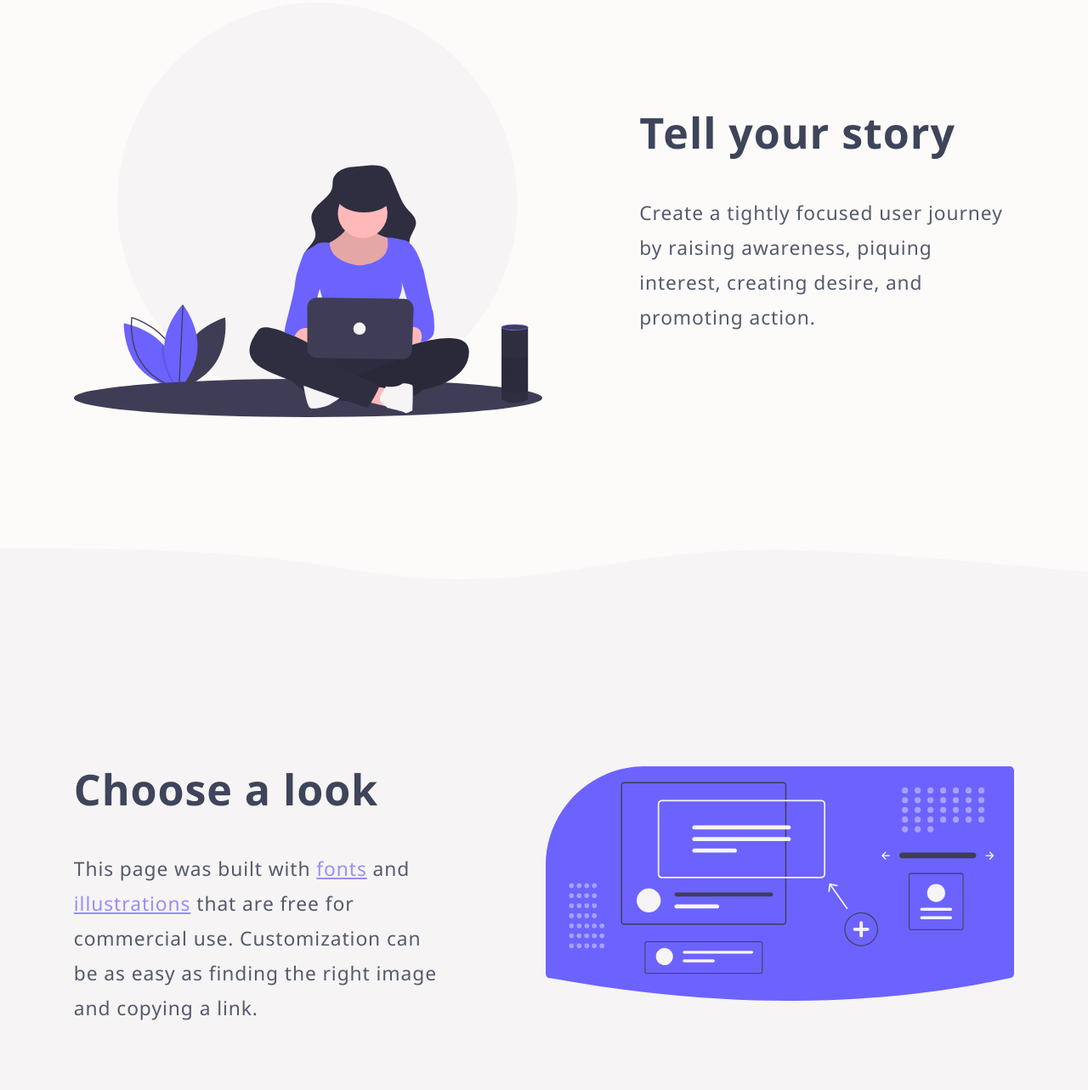
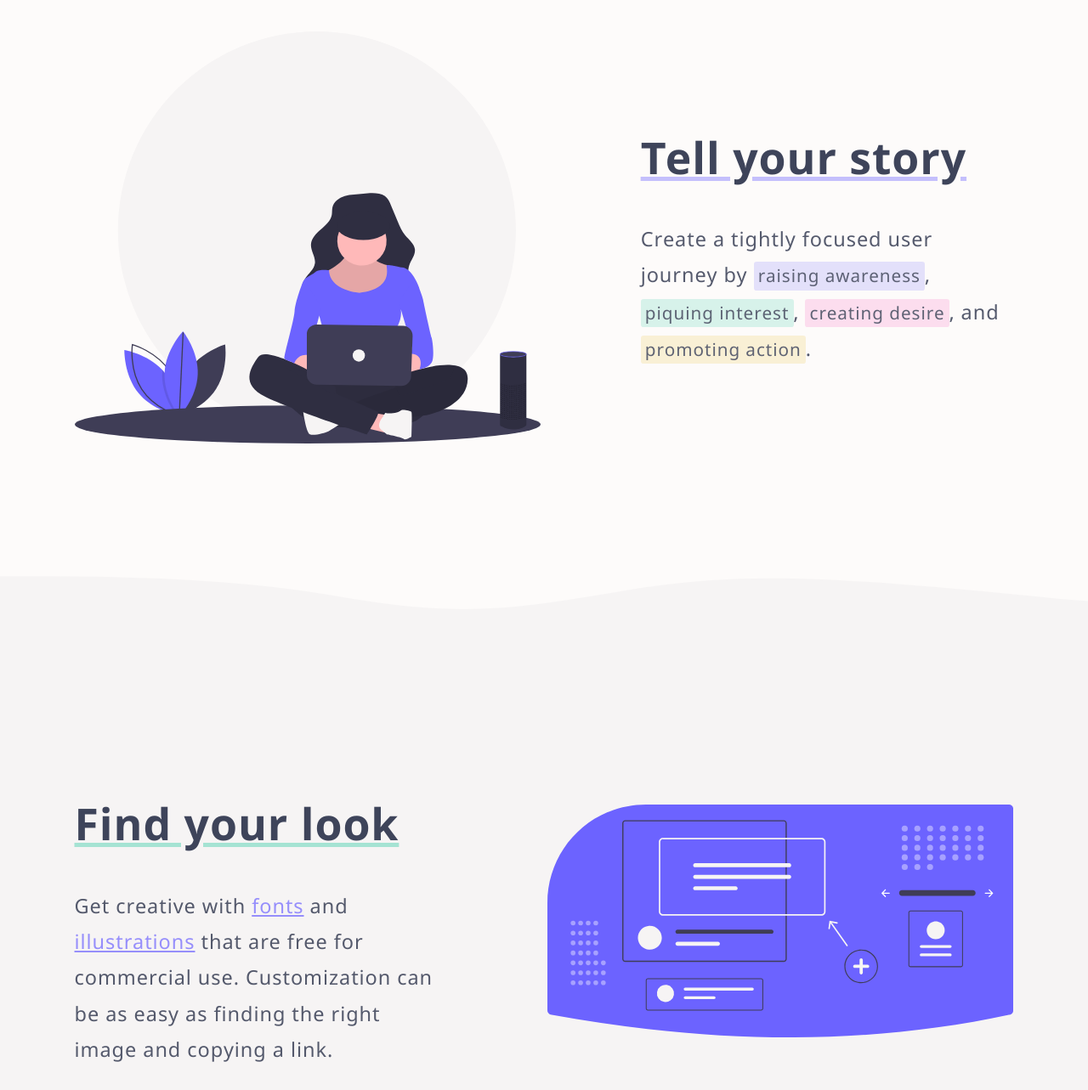
Before and after one commit to tranzillo/protolander, a website: page src/index.html in a window 1280 px wide. Shown: the part 944-2227 px from the top of the page at 85% size. Drawn offline with nearby package versions, Linux system fonts and the light colour scheme.

Commit message:
added section anchors

```diff
--- a/src/css/scss/main.scss
+++ b/src/css/scss/main.scss
@@ -4,12 +4,13 @@ $grey: rgb(102, 114, 138);
 $black: rgb(62, 68, 90);
 
 $blue: rgb(110, 100, 255);
-$green: rgb(50, 220, 80);
-$red: rgb(249, 86, 88);
+$green: rgb(44, 200, 161);
+$red: rgb(249, 86, 186);
+$yellow: rgb(236, 191, 43);
 
 @import 'fonts.scss';
 
-$base: 10px;
+$base: 12px;
 $small: 8px;
 $med: 2em;
 $large: 3em;
@@ -37,7 +38,7 @@ html, body {
   margin: 0;
   font-family: "Noto";
   font-weight: normal;
-  font-size: calc(#{$base} + 1vw);
+  font-size: calc(#{$base} + 0.9vw);
   color: $black;
   letter-spacing: 0.04em;
 }
@@ -70,6 +71,7 @@ p {
 a {
   color: $blue;
   text-decoration: underline;
+  transition: opacity 0.2s;
 }
 a:hover {
   opacity: 1;
@@ -97,8 +99,10 @@ section {
     margin-top: 0;
   }
   h2 {
+    position: relative;
     font-size: 2.2em;
     line-height: 1.25em;
+    text-decoration:underline;
   }
 }
 header {
@@ -183,8 +187,24 @@ main {
   section {
     position: relative;
     background-color: $white;
-    p a {
-      opacity: 0.8;
+    p {
+      a {
+        opacity: 0.8;
+      }
+      i {
+        background-color: $grey;
+        padding: 0.1em 0.25em 0.15em;
+        border-radius:0.15em;
+        margin: 0;
+        font-size: 88%;
+        font-style: normal;
+        transition: background-color 0.2s;
+        a {
+          text-decoration: none;
+          color: inherit;
+          opacity: 0.94;
+        }
+      }
     }
     ul {
       flex-wrap: nowrap;
@@ -342,6 +362,7 @@ button {
   opacity: 0.94;
   color: $black;
   text-decoration: none;
+  transition: opacity 0.2s;
 }
 button:hover {
   opacity: 1;
@@ -360,6 +381,44 @@ button.third {
   background-color: $blue;
   color: $white;
 }
+
+.blue {
+  background-color: rgba($blue, 0.2);
+}
+.blue:hover {
+  background-color: rgba($blue, 0.3);
+}
+.green {
+  background-color: rgba($green, 0.2);
+}
+.green:hover {
+  background-color: rgba($green, 0.3);
+}
+.yellow {
+  background-color: rgba($yellow, 0.2);
+}
+.yellow:hover {
+  background-color: rgba($yellow, 0.3);
+}
+.red {
+  background-color: rgba($red, 0.2);
+}
+.red:hover {
+  background-color: rgba($red, 0.3);
+}
+#first h2 {
+  text-decoration-color: rgba($blue, 0.4);
+}
+#second h2 {
+  text-decoration-color: rgba($green, 0.4);
+}
+#third h2 {
+  text-decoration-color: rgba($red, 0.4);
+}
+#fourth h2 {
+  text-decoration-color: rgba($yellow, 0.4);
+}
+
 .active {
   display: initial !important;
 }
--- a/src/index.html
+++ b/src/index.html
@@ -51,7 +51,7 @@
     <ul>
       <li>
         <h1>A place for&nbsp;you</h1>
-        <p>Whether you’re a Fortune 500 company, small business, freelancer, or just a handful of friends with a crazy idea, a branded landing page is the perfect place to introduce yourself to&nbsp;the&nbsp;world.</p>
+        <p>Whether you own a small business, work as a freelancer, or just want to share an idea, a branded landing page is the perfect place to make an&nbsp;introduction.</p>
       </li>
       <li>
         <a href="lander.zip">
@@ -67,11 +67,11 @@
 
 <main>
 
-  <section>
+  <section id="first">
     <ul>
       <li>
-        <h2>Tell your&nbsp;story</h2>
-        <p>Create a tightly focused user journey by raising awareness, piquing interest, creating desire, and promoting&nbsp;action.</p>
+        <h2>Tell your story</h2>
+        <p>Create a tightly focused user journey by <i class="blue"><a href="#first" target="_self">raising&nbsp;awareness</a></i>, <i class="green"><a href="#second" target="_self">piquing&nbsp;interest</a></i>, <i class="red"><a href="#third" target="_self">creating&nbsp;desire</a></i>, and <i class="yellow"><a href="#fourth" target="_self">promoting&nbsp;action</a></i>.</p>
       </li>
       <li>
         <img src="img/laptop.svg">
@@ -79,11 +79,11 @@
     </ul>
   </section>
 
-  <section>
+  <section id="second">
     <ul>
       <li>
-        <h2>Choose a look</h2>
-        <p>This page was built with <a href="https://fonts.google.com/">fonts</a> and <a href="https://undraw.co/illustrations">illustrations</a> that are free for commercial use. Customization can be as easy as finding the right image and copying a&nbsp;link.</p>
+        <h2>Find your look</h2>
+        <p>Get creative with <a href="https://fonts.google.com/">fonts</a> and <a href="https://undraw.co/illustrations">illustrations</a> that are free for commercial use. Customization can be as easy as finding the right image and copying a&nbsp;link.</p>
       </li>
       <li>
         <img src="img/components.svg">
@@ -91,11 +91,11 @@
     </ul>
   </section>
 
-  <section>
+  <section id="third">
     <ul>
       <li>
         <h2>Reach your audience</h2>
-        <p>A modern approach to responsive design ensures all visitors share the same experience regardless of their device, operating system, or&nbsp;browser.</p>
+        <p>Ensure every visitor shares the same experience regardless of browser, operating system, or device with a universally responsive&nbsp;layout.</p>
       </li>
       <li>
         <img src="img/stats.svg">
@@ -103,11 +103,11 @@
     </ul>
   </section>
 
-  <section>
+  <section id="fourth">
     <ul>
       <li>
         <h2>Make new friends</h2>
-        <p>Attract fans, clients, donors, and members with simple storytelling. A well-designed landing page can grow your reach without investing a lot of time&nbsp;or&nbsp;money.</p>
+        <p>Attract fans, clients, customers, and members with simple storytelling. A well-designed landing page can grow your reach without investing a lot of time&nbsp;or&nbsp;money.</p>
       </li>
       <li>
         <img src="img/cheers.svg">
@@ -251,6 +251,11 @@ $(".menu button").click(function () {
       $('body').removeClass('lightbox');
     });
 });
+$("i a").click(function(e) {
+    e.preventDefault();
+    var x = $(this).attr("href");
+    $('html,body').animate({scrollTop: $(x).offset().top}, 200);
+});
 </script>
 </body>
 </html>
```
Also changed, not shown: src/css/main.css, 1 other file.
